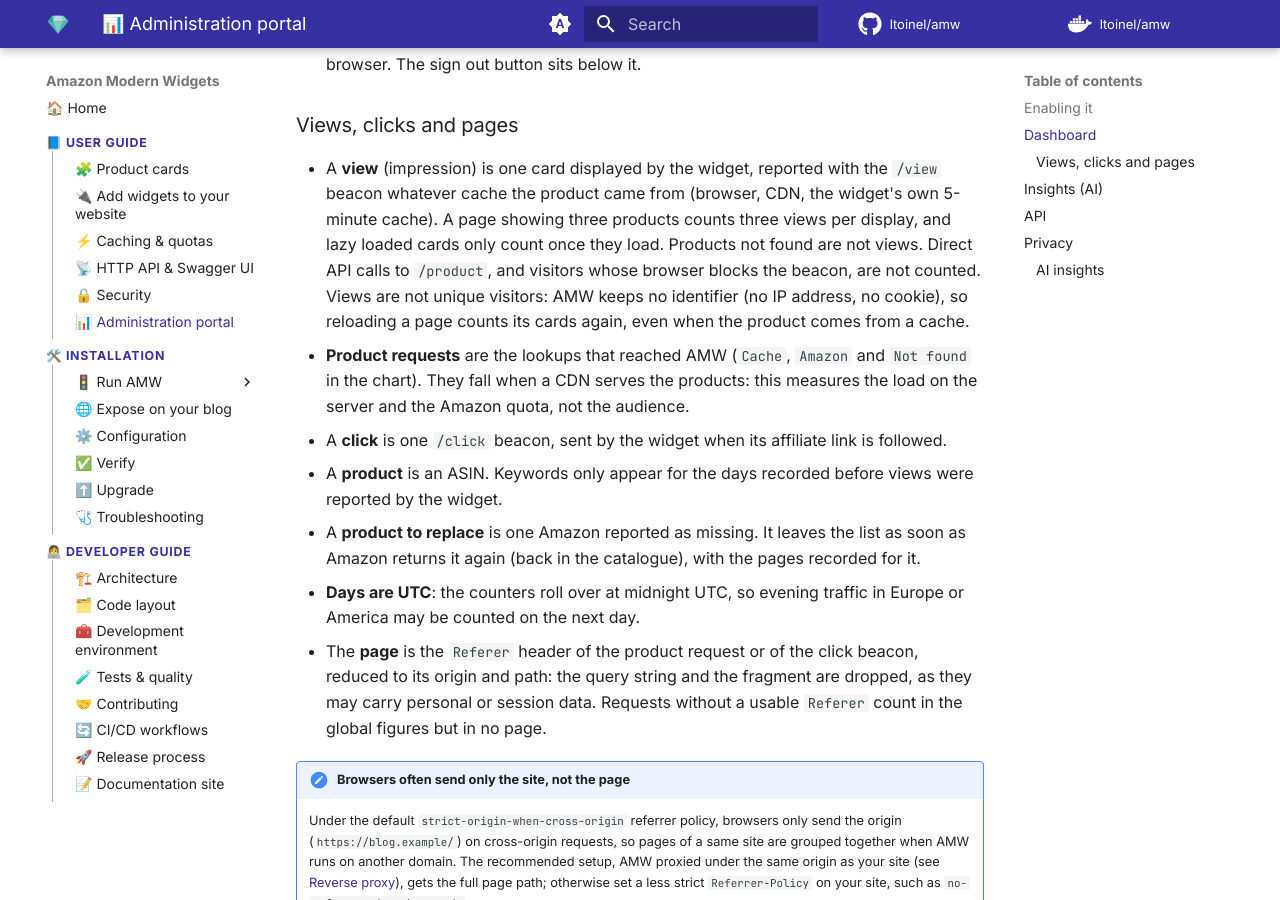
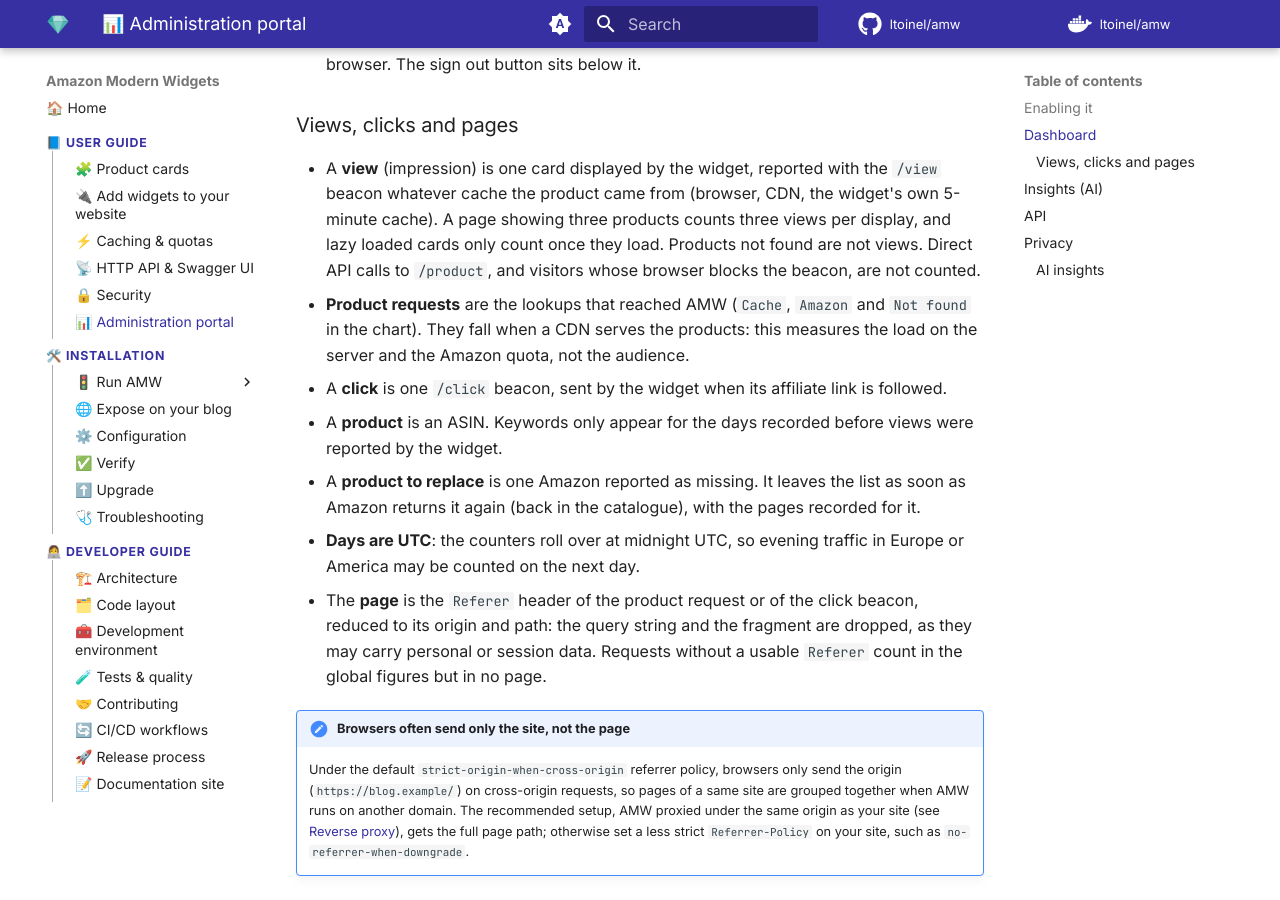
Before and after one commit to ltoinel/amw, an MkDocs documentation site: the page built from docs/user-guide/admin-portal.md, in a window 1280 px wide and 900 px high, scrolled down 1850 px. Built offline with MkDocs 1.6.1 and Material for MkDocs 9.7.7, drawn with Linux system fonts in a browser that asks for light colours; comment, search, counter and statistics services are not loaded.

Commit message:
docs(widget): leave the definition of a view to the unique views change
Refs #298

Co-Authored-By: Claude Opus 5.5 <noreply@anthropic.com>

```diff
--- a/docs/user-guide/admin-portal.md
+++ b/docs/user-guide/admin-portal.md
@@ -52,8 +52,6 @@ bookmarking a view and the browser back button all work.
   5-minute cache). A page showing three products counts three views per display, and
   lazy loaded cards only count once they load. Products not found are not views. Direct
   API calls to `/product`, and visitors whose browser blocks the beacon, are not counted.
-  Views are not unique visitors: AMW keeps no identifier (no IP address, no cookie), so
-  reloading a page counts its cards again, even when the product comes from a cache.
 - **Product requests** are the lookups that reached AMW (`Cache`, `Amazon` and `Not
   found` in the chart). They fall when a CDN serves the products: this measures the load
   on the server and the Amazon quota, not the audience.
```
